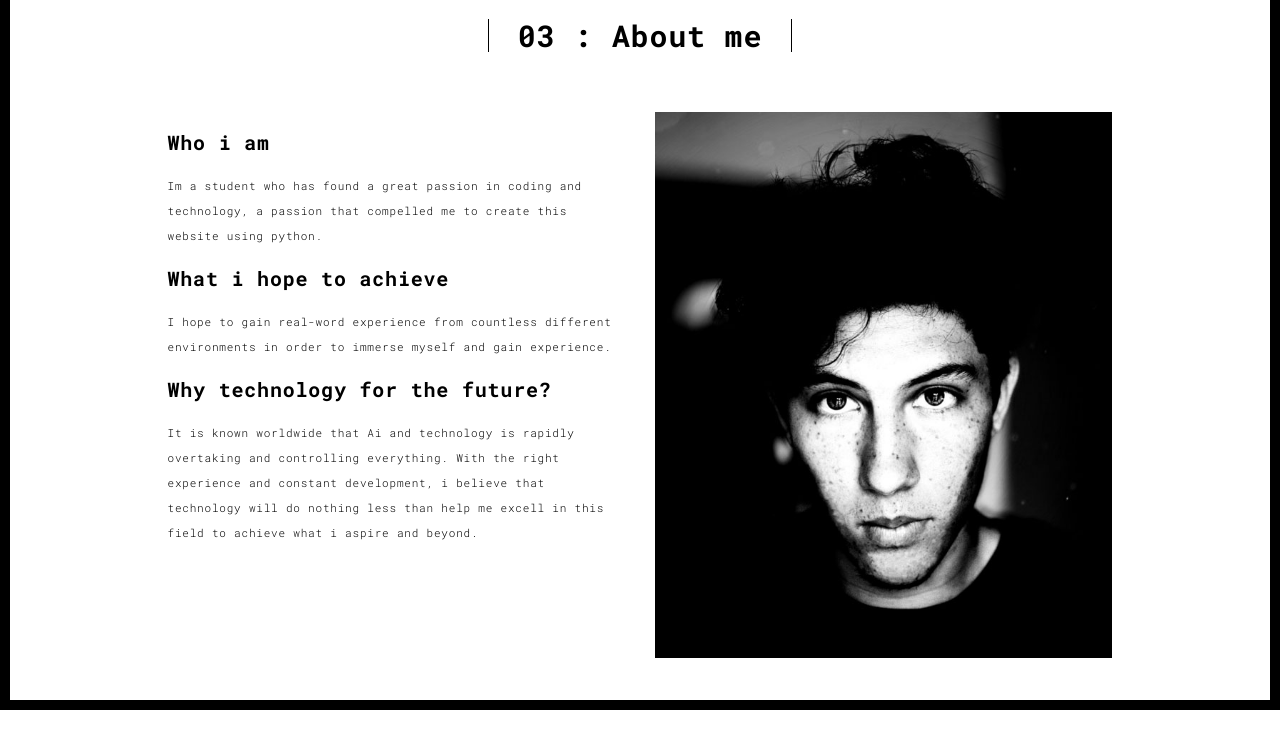
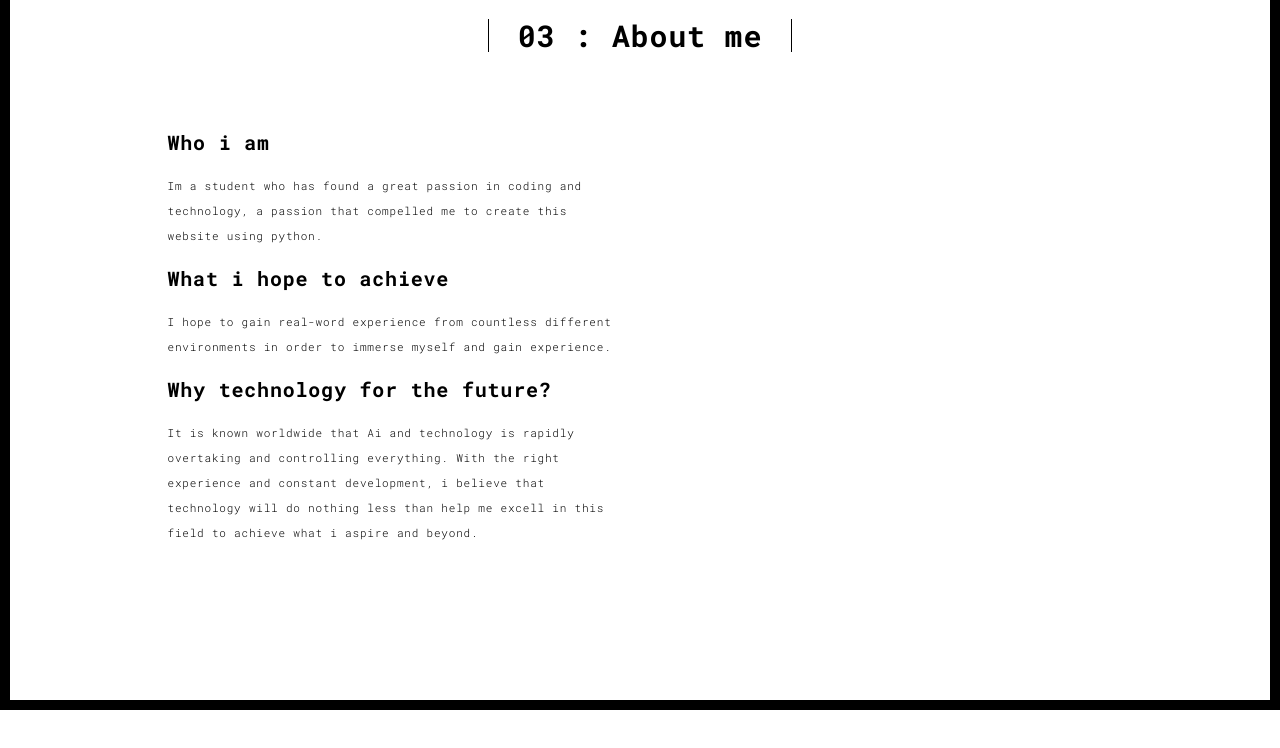
Before and after one commit to Anas273620/Portfolio, a Flask app: page /about.html in a window 1280 px wide. Shown: the part 90-838 px from the top of the page. After the commit the page ends 800 px from the top, so only its background shows below. Run offline with Flask 3, Linux system fonts and the light colour scheme; some libraries are stand-ins or nearby versions.

Commit message:
Update about.html

```diff
--- a/templates/about.html
+++ b/templates/about.html
@@ -70,7 +70,6 @@
                  It is known worldwide that Ai and technology is rapidly overtaking and controlling everything. With the right experience and constant development, i believe that technology will do nothing less than help me excell in this field to achieve what i aspire and beyond.</p>
                 </div>
                 <div class="col-xs-12 col-md-6">
-                  <img src="./static/assets/images/profil.jpg" class="img-responsive" alt="">
                 </div>
               </div>
             </div>
```
